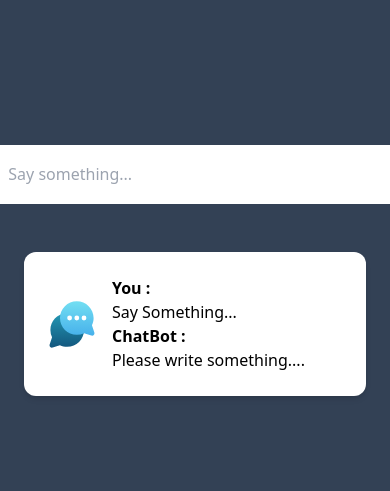
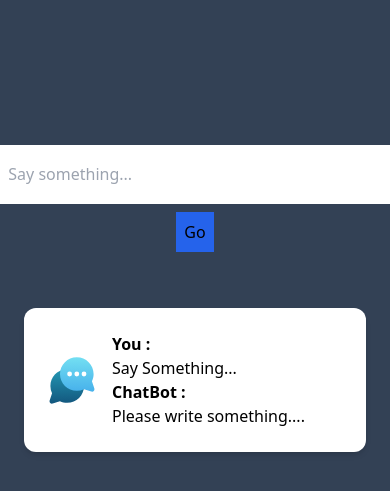
Before and after one commit to abindent/chatbot-simple-js, a website built with Vite: page index.html in a window 390 px wide. Shown: the part 265-756 px from the top of the page. Built offline with nearby package versions, Linux system fonts and the light colour scheme.

Commit message:
Fixing experience for mobile users.

```diff
--- a/index.html
+++ b/index.html
@@ -38,7 +38,8 @@
     <div id="main" class="text-center">
     <!-- WRITING SECTION -->
         <div><input id="usrinpt" class=" w-[29em] h-[7vh] outline-0 border-0" type="text"
-                placeholder="  Say something..." autocomplete="off" /></div>
+                placeholder="  Say something..." autocomplete="off" />
+<button class="bg-blue-600 p-2 m-2" type="submit">Go</button></div>
         </div>
     <!-- CHAT RESULTS  -->
         <div class="px-6 py-12">
```
